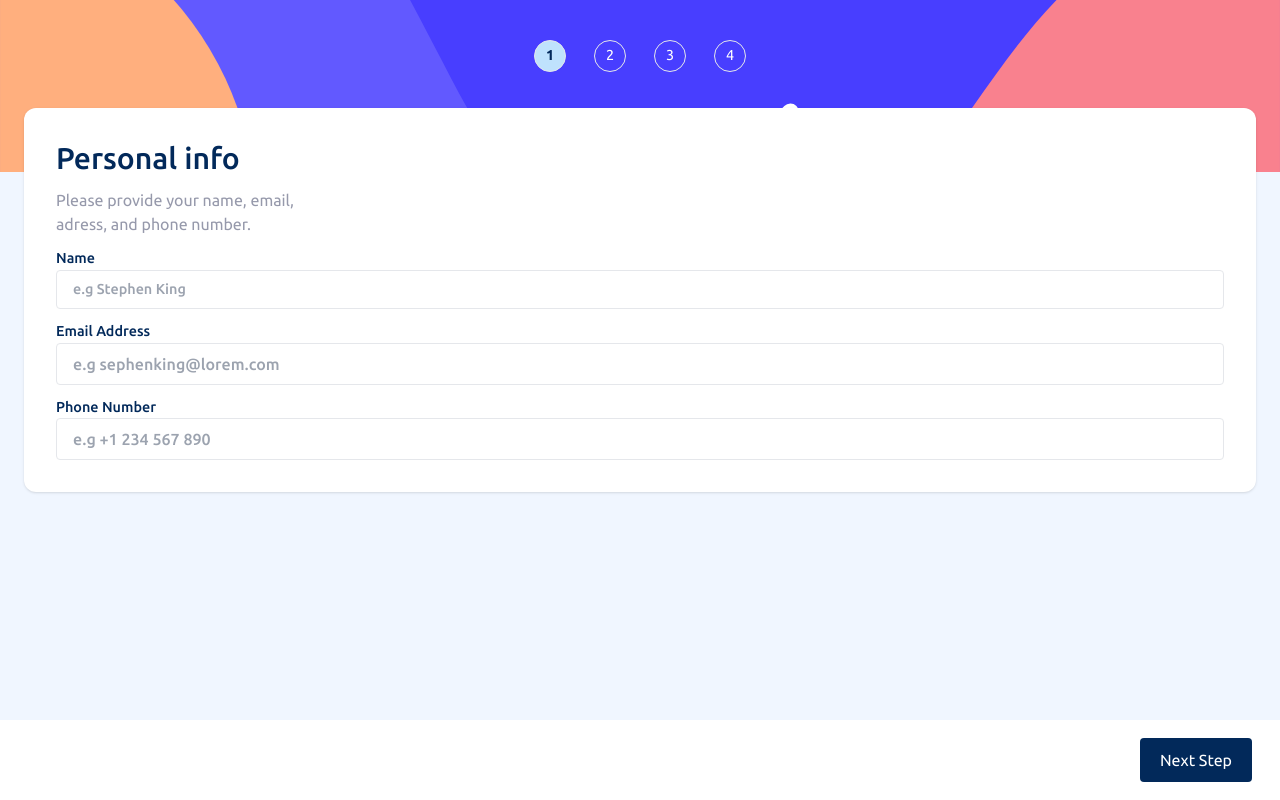
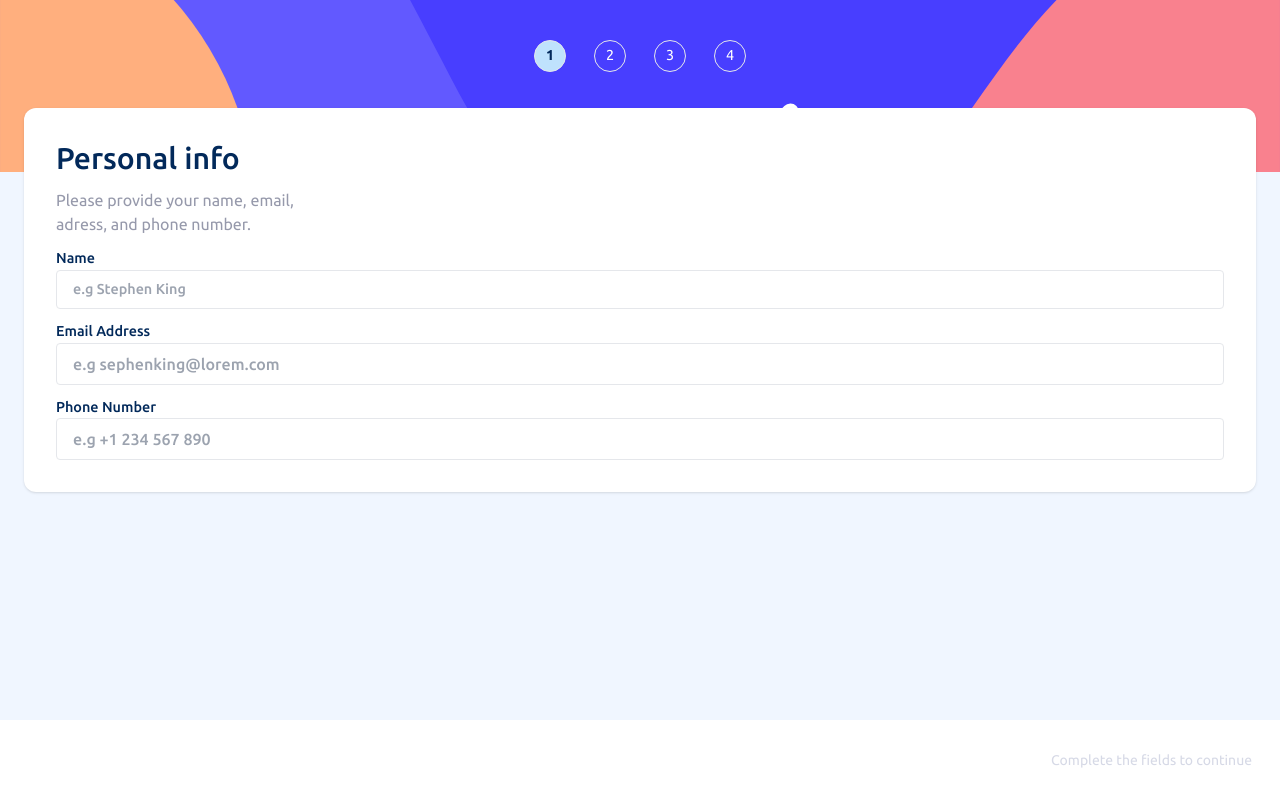
Before and after one commit to marreropd/multi-step-form-main, a React (Vite) app: page / in a window 1280 px wide. Built offline with nearby package versions, Linux system fonts and the light colour scheme.

Commit message:
add validations to continue with next step

```diff
--- a/src/components/HeaderSteps.jsx
+++ b/src/components/HeaderSteps.jsx
@@ -6,36 +6,36 @@ const HeaderSteps = ({ selected, setSelected }) => {
   return (
     <header>
       <ul className="relative flex list-none items-center  justify-center gap-7">
-        <li onClick={() => setSelected(1)}>
+        <li>
           <div
-            className={` flex h-[2rem] w-[2rem] cursor-pointer items-center justify-center rounded-full border text-center text-[.9rem] ${
+            className={`flex h-[2rem] w-[2rem] items-center justify-center rounded-full border text-center text-[.9rem] ${
               selected === 1 ? stylesSelected.selected : "text-white"
             }`}
           >
             1
           </div>
         </li>
-        <li onClick={() => setSelected(2)}>
+        <li>
           <div
-            className={`flex h-[2rem] w-[2rem] cursor-pointer items-center justify-center rounded-full border text-center text-[.9rem] ${
+            className={`flex h-[2rem] w-[2rem] items-center justify-center rounded-full border text-center text-[.9rem] ${
               selected === 2 ? stylesSelected.selected : "text-white"
             }`}
           >
             2
           </div>
         </li>
-        <li onClick={() => setSelected(3)}>
+        <li>
           <div
-            className={`flex h-[2rem] w-[2rem] cursor-pointer items-center justify-center rounded-full border text-center text-[.9rem] ${
+            className={`flex h-[2rem] w-[2rem] items-center justify-center rounded-full border text-center text-[.9rem] ${
               selected === 3 ? stylesSelected.selected : "text-white"
             }`}
           >
             3
           </div>
         </li>
-        <li onClick={() => setSelected(4)}>
+        <li>
           <div
-            className={`flex h-[2rem] w-[2rem] cursor-pointer items-center justify-center rounded-full border text-center text-[.9rem] ${
+            className={`flex h-[2rem] w-[2rem] items-center justify-center rounded-full border text-center text-[.9rem] ${
               selected === 4 ? stylesSelected.selected : "text-white"
             }`}
           >
--- a/src/components/MultiStepForm.jsx
+++ b/src/components/MultiStepForm.jsx
@@ -72,6 +72,14 @@ const MultiStepForm = () => {
             <span></span>
           </>
         )}
+        {(!formData.plan && selected === 2) ||
+        ((!formData.name || !formData.email || !formData.phone) &&
+          selected === 1) ||
+        (formData.services.length === 0 && selected === 3) ? (
+          <p className="text-sm text-light-gray">
+            Complete the fields to continue
+          </p>
+        ) : (
           <span
             onClick={() => setSelected(selected !== 4 ? selected + 1 : 4)}
             htmlFor="submit-form-step-1"
@@ -82,6 +90,7 @@ const MultiStepForm = () => {
           >
             {selected !== 4 ? "Next Step" : "Confirm"}
           </span>
+        )}
       </footer>
     </section>
   );
```
Lines whose indentation alone changed are shown as unchanged.
